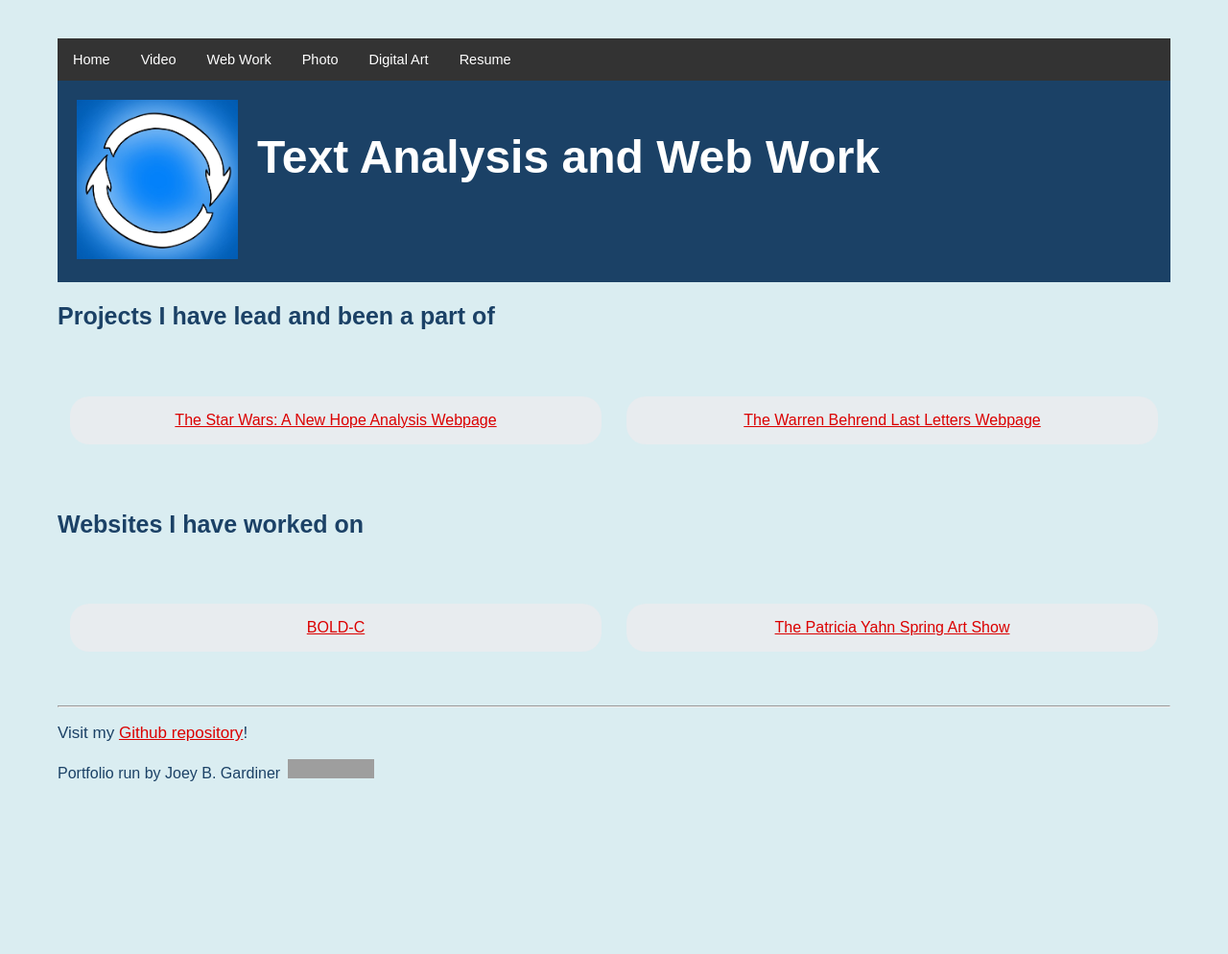
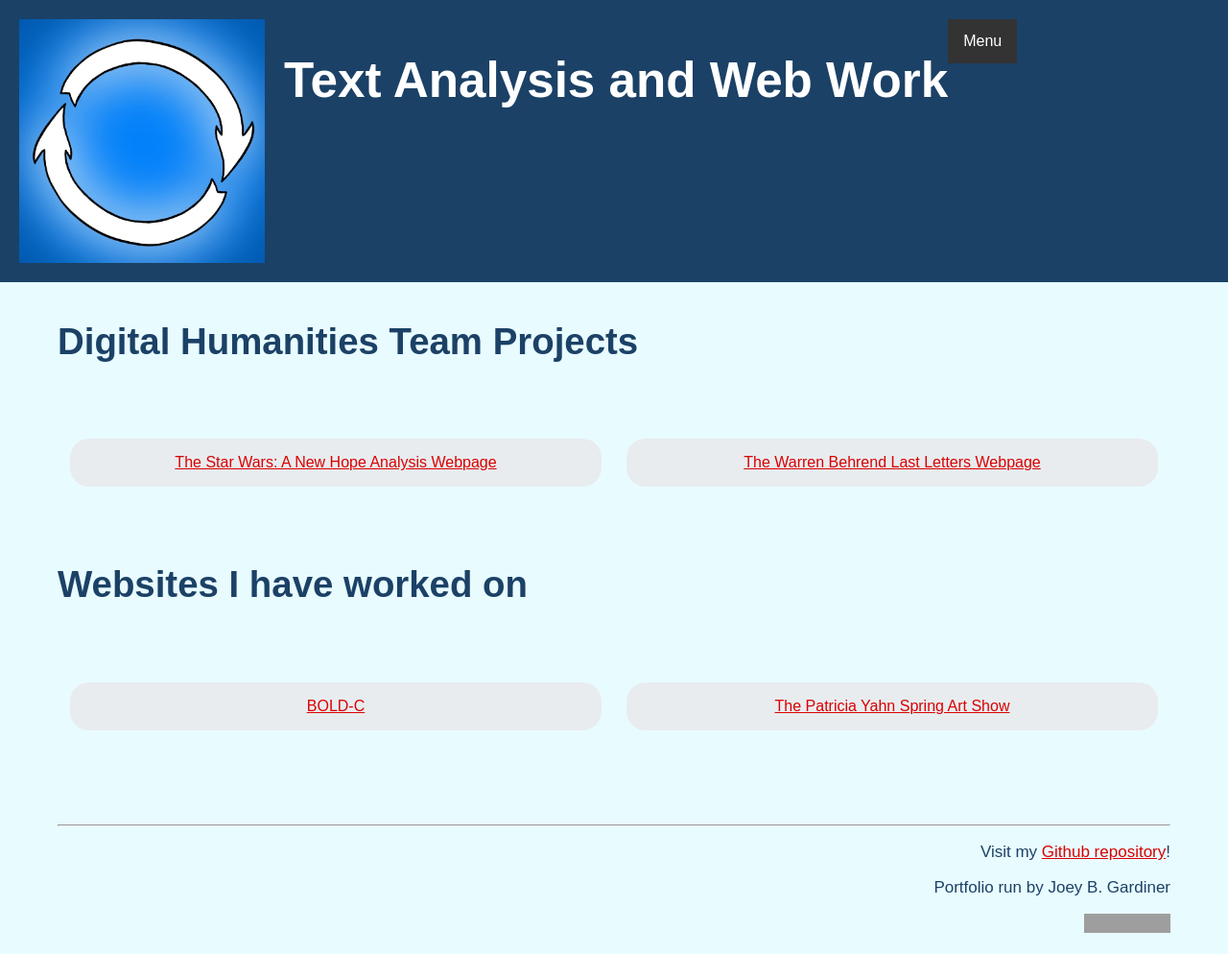
Before and after one commit to jbg5721/jbgPortfolio, a Jekyll site: the page built from docs/webWork.html, in a window 1280 px wide. Shown: the whole page at 96% size. Built offline with Jekyll 4.4.1, drawn with Linux system fonts in a browser that asks for light colours; before the commit the page ends 900 px from its top, so only the background shows below that; grey boxes are pictures that could not be loaded.

Commit message:
updating styling

```diff
--- a/docs/_includes/nav.html
+++ b/docs/_includes/nav.html
@@ -1,3 +1,8 @@
+<div class="dropdown">
+    <button class="dropbtn">Menu
+        <i class="fa fa-caret-down"></i>
+    </button>
+    <div class="dropdown-content">
         <ul class ="Menu">
             <li><a class="active" href="index.html">Home</a></li>
             <li><a href="innerPage.html">Video</a></li>
@@ -5,5 +10,6 @@
             <li><a href="photo.html">Photo</a></li>
             <li><a href="art.html">Digital Art</a></li>
             <li><a href="resume.html">Resume</a></li>
-
         </ul>
+    </div>
+</div>
--- a/docs/_layouts/default.html
+++ b/docs/_layouts/default.html
@@ -9,25 +9,32 @@
         {% seo %}
     </head>
     <body>
-        {% include nav.html %}
+
         <div class="header" >
+
             <div class="img">
                 <img id = "Avatar" src="images/EchO1.jpg" alt="Over Under"/>
             </div>
+
             <div class="title">
                 <h1>{{ page.title }}</h1>
             </div>
+             <div class="nav">
+                {% include nav.html %}
+            </div>
         </div>
-
+        <div class="content">
         {{ content }}
 
 
 
-        <hr/>
+
         <footer>
-            <p class="foot">Visit my <a href="https://github.com/jbg5721/jbgPortfolio">Github repository</a>!</p>
-            <span>Portfolio run by Joey B. Gardiner&#8194;<a rel="license" href="http://creativecommons.org/licenses/by-nc-sa/4.0/"><img alt="Creative Commons License" style="border-width:0" src="https://i.creativecommons.org/l/by-nc-sa/4.0/88x31.png" /></a> <!--This work is licensed under a <a rel="license" href="http://creativecommons.org/licenses/by-nc-sa/4.0/">Creative Commons License</a>--></span>
+            <hr/>
+            <p class="foot">Visit my <a target="_blank" href="https://github.com/jbg5721/jbgPortfolio">Github repository</a>!</p>
+            <p class="foot">Portfolio run by Joey B. Gardiner</p>
+            <p class="foot"><a target="_blank" rel="license" href="http://creativecommons.org/licenses/by-nc-sa/4.0/"><img alt="Creative Commons License" style="border-width:0" src="https://i.creativecommons.org/l/by-nc-sa/4.0/88x31.png" /></a> </p>
         </footer>
-
+        </div>
     </body>
 </html>
--- a/docs/index.html
+++ b/docs/index.html
@@ -4,9 +4,7 @@
 url: https://jbg5721.github.io/jbgPortfolio/index.html
 ---
 <section>
-    <!--<div class="img">
-        <img id = "Avatar" src="images/EchO.jpg" alt="Over Under"/>
-    </div>-->
+
     <div class="tex">
         <p class="tab">Hello I am Joey Gardiner, I am a film-set crew member, web designer, and character artist. In film I specialize in camera operation, lighting and gear management. I am a Digital Media, Arts, and Technology major at Penn State Behrend. I have always had an interest in art and I have been creating art for as long as I can remember. It wasn't until high school and onward where I started to develop and expand my skills onto the digital medium.</p>
         <p>In this web portfolio I display a wide range of digital projects I have created and worked on, as well as my resume.</p>
--- a/docs/style.css
+++ b/docs/style.css
@@ -1,13 +1,16 @@
 
 body {
-background-color: #daedf1;
+background-color: #e8fbff;
+/*background-image: linear-gradient( #daedf1, #e8fbff);*/
 color: #1b4166;
 font-family: arial, helvetica, sans-serif;
-margin-top: 40px;
+margin:0px;
+}
+div.content {
+    margin-top: 40px;
 margin-left: 60px;
 margin-right: 60px;
 }
-
 
 .tab {  }
 
@@ -29,21 +32,34 @@
 }/* Link End */
 
 /* Menu start */
+div.nav {
+    overflow: hidden;
+}
+.nav a {
+  float: left;
+  font-size: 16px;
+  color: white;
+  text-align: center;
+  padding: 14px 16px;
+  text-decoration: none;
+}
+.nav a:hover, .dropdown:hover .dropbtn {
+  background-color: #007ef5;
+}
 ul.Menu {
 list-style-type: lower-alpha;
  padding: 5em;
-  list-style-type: none;
   margin: 0;
   padding: 0;
   overflow: hidden;
   background-color: #333;
-
-  /*position: fixed;
+/*  transform: skewX(25deg);
+*/  /*position: fixed;
   top: 0;*/
 }
 
 ul.Menu li {
-  float: left;
+
 }
 
 ul.Menu li a {
@@ -53,6 +69,7 @@
   padding: 14px 16px;
   text-decoration: none;
   font-size: 14.5px;
+/*  transform: skewX(25deg);*/
 }
 
 ul.Menu li a:hover {
@@ -61,19 +78,59 @@
 ul.no-bullets {
   list-style-type: none;
 }
+li {
+    font-size: 19px;
+
+}
+.dropdown-content {
+  display: none;
+  position: absolute;
+  background-color: #f9f9f9;
+  min-width: 160px;
+  box-shadow: 0px 8px 16px 0px rgba(0,0,0,0.2);
+  z-index: 1;
+}
+
+.dropdown-content a {
+  float: none;
+  color: black;
+  padding: 12px 16px;
+  text-decoration: none;
+  display: block;
+  text-align: left;
+}
+
+.dropdown-content a:hover {
+  background-color: #111;
+}
+
+.dropdown:hover .dropdown-content {
+  display: block;
+}
+.dropdown {
+
+}
+
+.dropdown .dropbtn {
+  font-size: 16px;
+  border: none;
+  outline: none;
+  color: white;
+  padding: 14px 16px;
+  background-color: #333;
+  font-family: inherit;
+  margin: 0;
+}
 /* Menu End*/
 
-h1 {color: #fff; font-size: 3em;}
-h2 {color: #1b4166; font-size: 25px;}
+h1 {color: #fff; font-size: 4vw;}
+h2 {color: #1b4166; font-size: 3vw;}
 h3 {color: #1b4166}
 
 
 
 p {
   font-size: 19px; text-indent: 50px;
-}
-li {
-    font-size: 19px;
 }
 
 /*  Old Gallery Start
@@ -186,18 +243,17 @@
     justify-content: left;
 }
 img#Avatar {
-    max-width: 100%
+    width: 20vw;
+    display:flex;
 
     /*float:left;*/
 }
-div.img {
-flex-basis: 15%
-}
+
 div.title {
     padding-left:20px;
 }
 /* header end  */
-div.tex {margin:25px 25px 0px 0px;}
+div.tex {margin:25px 10vw 25px 10vw;}
 
 iframe {
     text-align:right;
@@ -221,6 +277,7 @@
     margin-left:auto;
     margin-right:auto;
     width: 65%;
+
 }
 div.displayl {
     float:left;
@@ -230,10 +287,10 @@
     margin-left:auto;
     margin-right:auto;
     width: 30%;
+
 }
 div.disTex {
     float:left;
-    text-align:justify;
     background-color: #e8ecef;
     padding: 1em;
     border-radius: 20px;
@@ -242,6 +299,7 @@
     margin-bottom:3rem;
     margin-left:auto;
     margin-right:auto;
+    display:flex;
 }
 div.disTexL {
     float:left;
@@ -254,6 +312,7 @@
     margin-bottom:3rem;
     margin-left:auto;
     margin-right:auto;
+
 }
 div.disTexR {
     float:right;
@@ -266,6 +325,7 @@
     margin-bottom:3rem;
     margin-left:auto;
     margin-right:auto;
+
 }
 div.capsule {
     justify-content: space-around;
@@ -274,10 +334,14 @@
 
 /* FOOTER */
 footer {
-    width: 100%
+    width: 100%;
+    margin: 50px 0px 0px 0px;
 }
 .foot {
-    text-align:left;
+    text-align:right;
     font-size: 17px;
     text-indent: 0px;
 }
+span.foot {
+    text-align:right;
+}
--- a/docs/webWork.html
+++ b/docs/webWork.html
@@ -4,7 +4,7 @@
 url: https://jbg5721.github.io/jbgPortfolio/webWork.html
 ---
 <section>
-    <h2>Projects I have lead and been a part of</h2>
+    <h2>Digital Humanities Team Projects</h2>
     <div class="capsule">
         <div class="disTexL"><a target="_blank" href="https://jbg5721.github.io/StarWarsAnalysis/index.html">The Star Wars: A New Hope Analysis Webpage</a></div>
         <div class="disTexR"><a target="_blank" href="https://austinmurry.github.io/Warren-Letters-Team-1/index.html">The Warren Behrend Last Letters Webpage</a></div>
```
Lines whose indentation alone changed are shown as unchanged.
